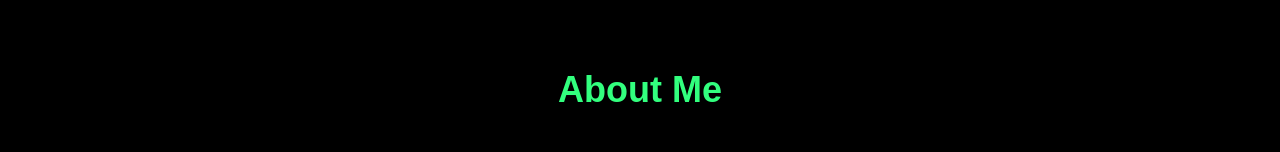
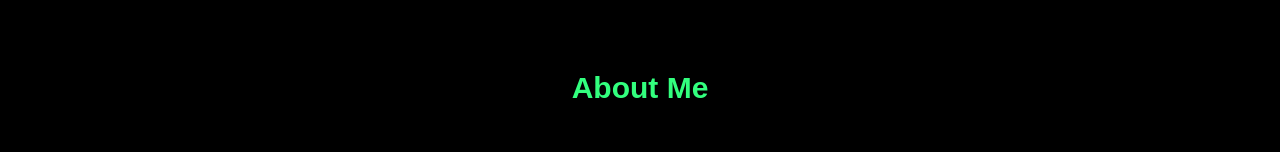
Before and after one commit to me0w2en/me0w2en.github.io, a Next.js app: page / in a window 1280 px wide. Shown: the part 794-946 px from the top of the page. Built offline with nearby package versions, Linux system fonts and the light colour scheme; grey boxes are pictures that could not be loaded.

Commit message:
Design: About Me 헤더 수정

```diff
--- a/src/components/AboutMe.tsx
+++ b/src/components/AboutMe.tsx
@@ -6,15 +6,9 @@
   return (
     <section id="about" className="py-16 bg-black text-white">
       <div className="container mx-auto px-4">
-        {/* Header with animation */}
-        <motion.h2
-          className="text-4xl font-bold text-center text-green-400 mb-12"
-          initial={{ opacity: 0, y: -20 }}
-          animate={{ opacity: 1, y: 0 }}
-          transition={{ duration: 0.8 }}
-        >
-          About Me
-        </motion.h2>
+          <h2 className="text-3xl font-bold text-center text-green-400 mb-12">
+            About Me
+          </h2>
 
         {/* Content */}
         <div className="flex flex-col md:flex-row items-center md:items-start md:space-x-8">
```
